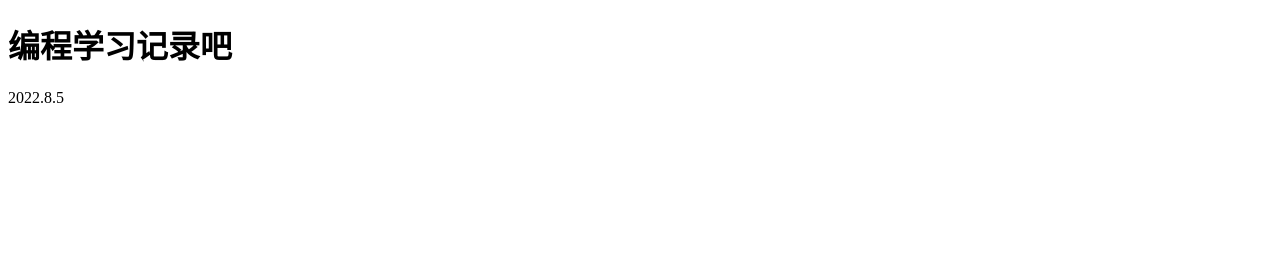
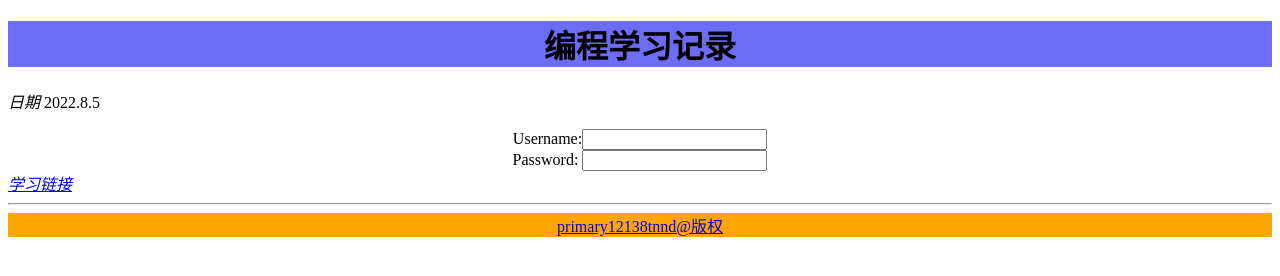
Before and after one commit to primary12138tnnd/personal-web, a plain HTML site: page index.html in a window 1280 px wide. Drawn offline with Linux system fonts and the light colour scheme.

Commit message:
Add files via upload

```diff
--- a/index.html
+++ b/index.html
@@ -5,8 +5,19 @@
         <title>第一个网站
         </title>
         <body>
-            <h1>编程学习记录吧</h1>
-            <p>2022.8.5</p>
+            <h1 style="background-color:rgb(108, 108, 247);text-align:center;">编程学习记录</h1>
+            <p><i>日期</i> 2022.8.5</p>
+            <div style="text-align:center">
+            <form action="">
+                Username:<input type="text" name="user"><br>
+                Password: <input type="password" name="password">
+            </form>
+            </div>
+            <a href="https://www.runoob.com/html"><i>学习链接</i></a>
+            <hr>
+            <div id="footer" style="background-color:#FFA500;clear:both;text-align:center;">
+            <a href="https://github.com/primary12138tnnd?tab=repositories">primary12138tnnd@版权</a>
+            </div>
         </body>
     </head>
 </html>
```
